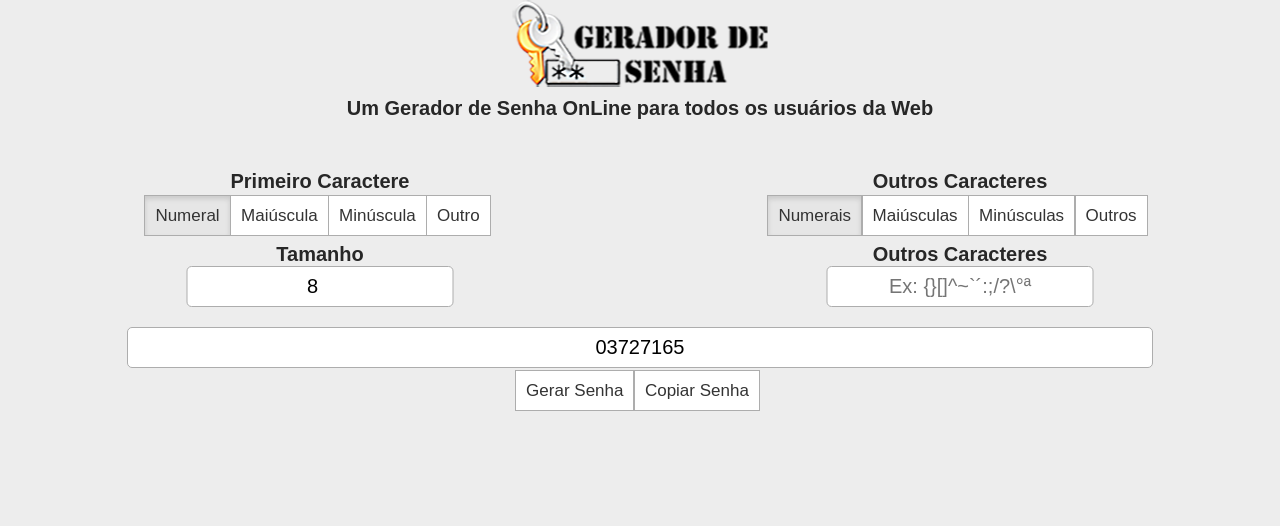
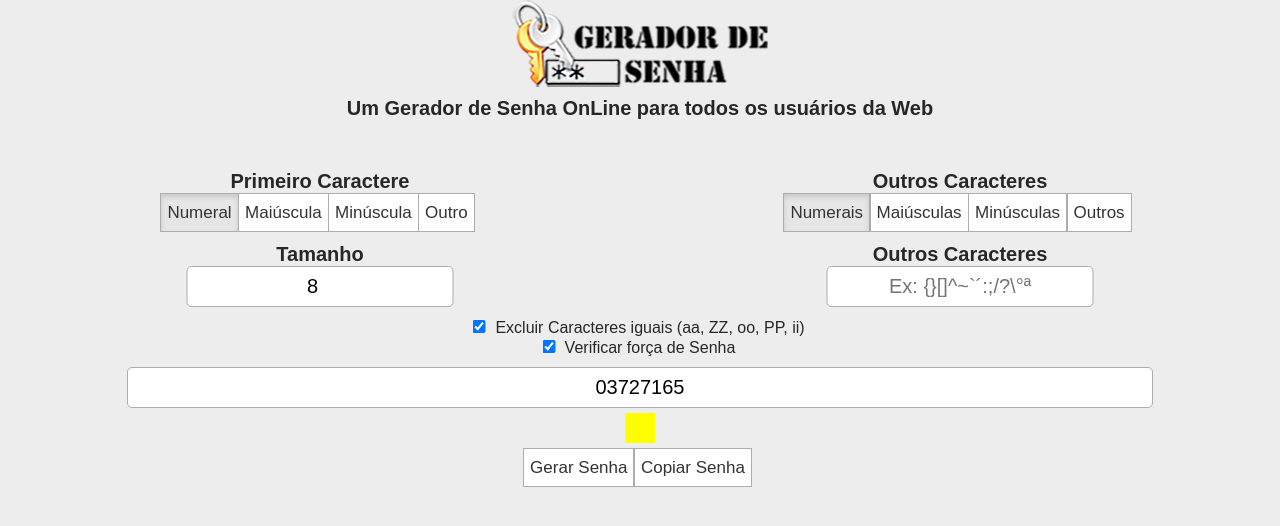
Before and after one commit to lucasgdb/password-generate, a plain HTML site: page index.html in a window 1280 px wide. Both pictures are taken after a click on the label "Gerar Senha". Shown: the part 44-570 px from the top of the page. Drawn offline with Linux system fonts and the light colour scheme.

Commit message:
password strength added

```diff
--- a/index.html
+++ b/index.html
@@ -22,20 +22,20 @@
       <section id="firstCaracter">
         <h1>Primeiro Caractere</h1>
         <div class="container">
-          <label title="0-9">Numeral</label>
-          <label title="A-Z">Maiúscula</label>
-          <label title="a-z">Minúscula</label>
-          <label title="!@#$%&*()_+-=">Outro</label>
+          <label data-type="button" title="0-9">Numeral</label>
+          <label data-type="button" title="A-Z">Maiúscula</label>
+          <label data-type="button" title="a-z">Minúscula</label>
+          <label data-type="button" title="!@#$%&*()_+-=">Outro</label>
         </div>
       </section>
 
       <section id="secndCaracter">
         <h1>Outros Caracteres</h1>
         <div class="container">
-          <label title="0-9">Numerais</label>
-          <label title="A-Z">Maiúsculas</label>
-          <label title="a-z">Minúsculas</label>
-          <label id="othersRight" title="!@#$%&*()_+-=">Outros</label>
+          <label data-type="button" title="0-9">Numerais</label>
+          <label data-type="button" title="A-Z">Maiúsculas</label>
+          <label data-type="button" title="a-z">Minúsculas</label>
+          <label data-type="button" id="othersRight" title="!@#$%&*()_+-=">Outros</label>
         </div>
       </section>
 
@@ -50,10 +50,19 @@
       </section>
 
       <section>
-        <input id="result" type="text" placeholder="Resultado" readonly />
         <div class="container">
-          <label onclick="generate()" title="Gerar Senha">Gerar Senha</label>
-          <label id="copy" data-clipboard-text="" title="Copiar senha">Copiar Senha</label>
+          <input type="checkbox" id="equal" /><label for="equal">Excluir Caracteres iguais (aa, ZZ, oo, PP, ii)</label>
+        </div>
+        <div class="container">
+          <input type="checkbox" id="strength" /><label for="strength">Verificar força de Senha</label>
+        </div>
+      </section>
+
+      <section>
+        <input id="result" type="text" placeholder="Resultado" readonly /><div title="Força de Senha" class="strength"></div>
+        <div class="container">
+          <label data-type="button" onclick="generate()" title="Gerar Senha">Gerar Senha</label>
+          <label data-type="button" id="copy" data-clipboard-text="" title="Copiar senha">Copiar Senha</label>
         </div>
       </section>
     </main>
--- a/src/scripts.js
+++ b/src/scripts.js
@@ -6,7 +6,10 @@ const firstCaracter = document.querySelectorAll('#firstCaracter label'),
   result = document.querySelector('#result'),
   btnCopy = document.querySelector('#copy'),
   otherChars = document.querySelector('#others'),
-  othersRight = document.querySelector('#othersRight');
+  othersRight = document.querySelector('#othersRight'),
+  strengthCheck = document.querySelector('#strength'),
+  strength = document.querySelector('.strength'),
+  equal = document.querySelector('#equal');
 
 if (localStorage.getItem('btn0') === null || localStorage.getItem('btn4') === null) {
   firstCaracter[0].className = 'selected';
@@ -15,7 +18,17 @@ if (localStorage.getItem('btn0') === null || localStorage.getItem('btn4') === nu
   localStorage.setItem('btn4', 's');
   size.value = 8;
   localStorage.setItem('passlen', 8);
-} else size.value = localStorage.getItem('passlen');
+  equal.checked = true;
+  localStorage.setItem('equal', 's');
+  strengthCheck.checked = true;
+  localStorage.setItem('strength', 's');
+} else {
+  size.value = localStorage.getItem('passlen');
+  equal.checked = localStorage.getItem('equal') === 's' ? true : false;
+  if (localStorage.getItem('strength') === 's')
+    strengthCheck.checked = true;
+  else strength.style.display = 'none';
+}
 
 for (let i = 0; i < firstCaracter.length; i++) {
   firstCaracter[i].onclick = () => {
@@ -47,6 +60,39 @@ for (let i = 0; i < firstCaracter.length; i++) {
     secndCaracter[i].className = 'selected';
 }
 
+function checkStrength(password = String) {
+  let length = 0;
+
+  length += Math.min(6, password.length) * 10;
+  length += Math.min(2, password.length - password.replace(/[A-Z]/g, '').length) * 5;
+  length += Math.min(2, password.length - password.replace(/[a-z]/g, '').length) * 5;
+  length += Math.min(2, password.length - password.replace(/[0-9]/g, '').length) * 5;
+  length += Math.min(2, password.replace(/[a-zA-Z0-9]/g, '').length) * 5;
+
+  for (let i = 1; i < password.length; i++)
+    if (password[i - 1] === password[i]) {
+      length -= 30;
+      break;
+    }
+
+  if (length < 50) {
+    strength.style.backgroundColor = 'red';
+    strength.setAttribute('title', 'Senha Inaceitável');
+  } else if (length < 60) {
+    strength.style.backgroundColor = 'darkorange';
+    strength.setAttribute('title', 'Senha PÉSSIMA');
+  } else if (length < 80) {
+    strength.style.backgroundColor = 'yellow';
+    strength.setAttribute('title', 'Senha RUIM');
+  } else if (length < 100) {
+    strength.style.backgroundColor = 'lime';
+    strength.setAttribute('title', 'Senha BOA');
+  } else {
+    strength.style.backgroundColor = 'darkgreen';
+    strength.setAttribute('title', 'Senha EXCELENTE');
+  }
+}
+
 function generate() {
   let password = '';
   if (size.value !== '0') {
@@ -63,7 +109,7 @@ function generate() {
       password = ALPHA[parseInt(Math.random() * ALPHA.length)];
     else if (firstCaracter[2].className === 'selected')
       password = alpha[parseInt(Math.random() * alpha.length)];
-    else if (firstCaracter[3].className === 'selected')
+    else
       password = others[parseInt(Math.random() * others.length)];
 
     if (secndCaracter[0].className === 'selected')
@@ -79,11 +125,21 @@ function generate() {
 
     for (let i = 0; i < (letters.length === 0 ? 0 : length - 1); i++) {
       const randomized = letters[parseInt(Math.random() * letters.length)];
-      password += randomized[parseInt(Math.random() * randomized.length)];
+      let letter = randomized[parseInt(Math.random() * randomized.length)];
+
+      if (equal.checked)
+        while (password[i] === letter)
+          letter = randomized[parseInt(Math.random() * randomized.length)];
+
+      password += letter;
     }
 
     btnCopy.setAttribute('data-clipboard-text', password);
   }
+
+  if (strengthCheck.checked)
+    checkStrength(password);
+
   result.value = password;
 }
 
@@ -95,6 +151,23 @@ size.oninput = () => {
   localStorage.setItem('passlen', size.value);
 }
 
+equal.onchange = () => {
+  if (equal.checked)
+    localStorage.setItem('equal', 's');
+  else localStorage.setItem('equal', 'n');
+}
+
+strengthCheck.onchange = () => {
+  if (strengthCheck.checked) {
+    localStorage.setItem('strength', 's');
+    strength.style.display = 'block';
+  }
+  else {
+    localStorage.setItem('strength', 'n');
+    strength.style.display = 'none';
+  }
+}
+
 new ClipboardJS(btnCopy).on('success', e => {
   alert('Senha copiada com sucesso! - ' + e.text);
 });
--- a/src/styles.css
+++ b/src/styles.css
@@ -31,7 +31,7 @@ header h1 { color: var(--light) }
 
 /* MAIN
 *****************/
-main img {
+main img, .strength {
   position: relative;
   left: 50%;
   transform: translateX(-50%)
@@ -41,42 +41,45 @@ main h1 { font-size: 20px }
 
 main section {
   width: 100%;
+  margin-top: 10px;
   float: left
 }
 
 .container {
   text-align: center;
-  min-height: 50px;
+  min-height: 0;
   position: relative
 }
+.container input {
+  position: relative;
+  left: 0;
+}
 
-main section:nth-last-of-type(5) { margin-top: 50px }
+main section:nth-last-of-type(6) { margin-top: 50px }
 
-main section label {
+label[data-type=button] {
   position: relative;
   background-color: white;
   border: 1px solid #adadad;
   touch-action: manipulation;
   color: #333;
   box-sizing: border-box;
-  padding: 10px 10px;
+  padding: 9px 6px;
   font-size: 17px;
-  -webkit-user-select: none;
-  outline: none
+  outline: none;
+  margin-left: -5px;
+  line-height: 40px
 }
 
-main section label {
-  margin-left: -5px;
-  line-height: 45px
-}
+label { -webkit-user-select: none }
 
-main section label:active {
+label[data-type=button]:active {
   background-color: #e6e6e6;
   box-shadow: inset 0 3px 5px rgba(0,0,0,.125)
 }
 
 .selected {
-  background-color: #e6e6e6;
+  background-color: #e6e6e6 !important;
   box-shadow: inset 0 3px 5px rgba(0,0,0,.125)
 }
 
@@ -98,20 +101,25 @@ main section input, #result {
 #result {
   width: 80%;
   display: block;
-  margin-top: 20px
+}
+
+.strength {
+  margin-top: 5px;
+  margin-bottom: 5px;
+  width: 30px;
+  height: 30px;
+  background-color: #bdbdbd;
 }
 
 @media (min-width: 768px) {
-  main section {
-    width: 50%
-  }
-  main section:nth-last-of-type(4) { margin-top: 50px }
-  main section:nth-last-of-type(1) { width: 100% }
+  main section { width: 50% }
+
+  main section:nth-last-of-type(5) { margin-top: 50px }
+  main section:nth-last-of-type(1),
+  main section:nth-last-of-type(2) { width: 100% }
 }
 
 @media (min-width: 1024px) {
-  main section label:hover, main section label:hover {
-    background-color: #e6e6e6;
-    cursor: pointer
-  }
+  label, input[type=checkbox] { cursor: pointer }
+  label[data-type=button]:hover { background-color: #e6e6e6; }
 }
```
